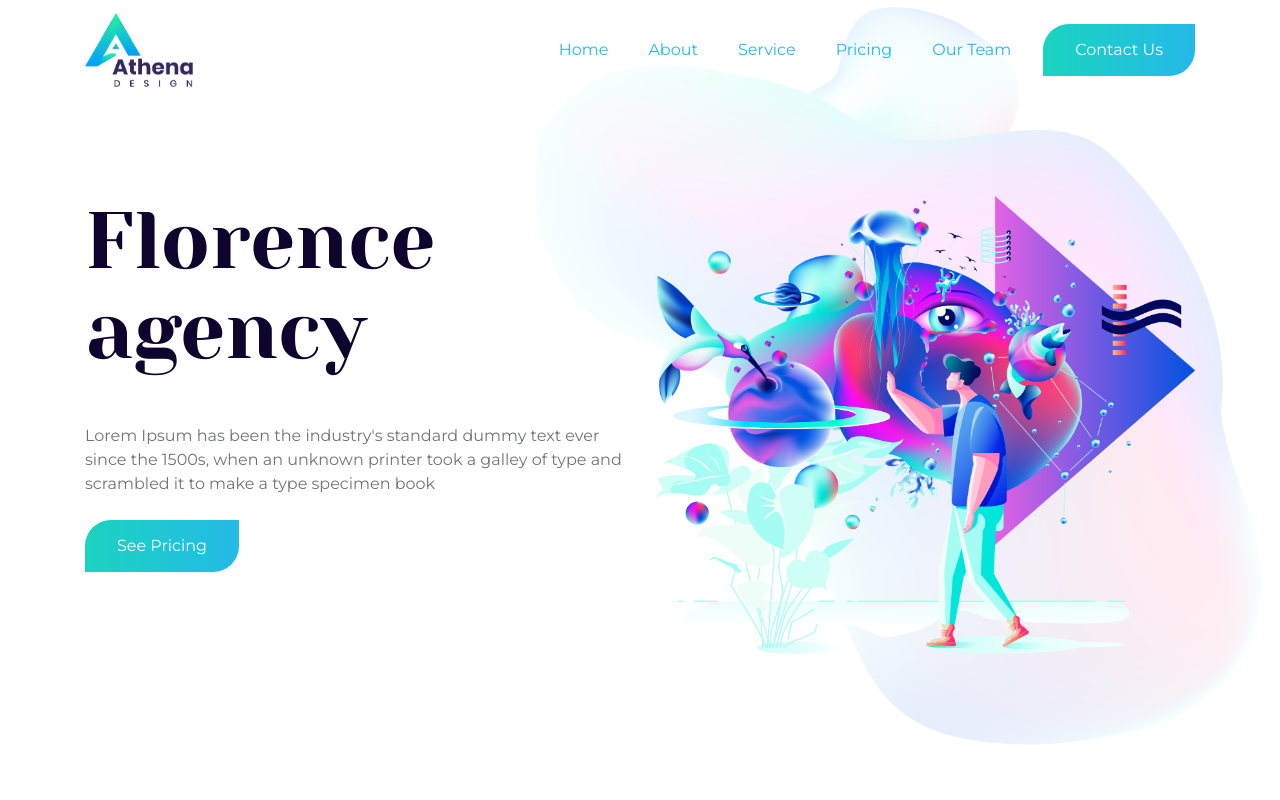
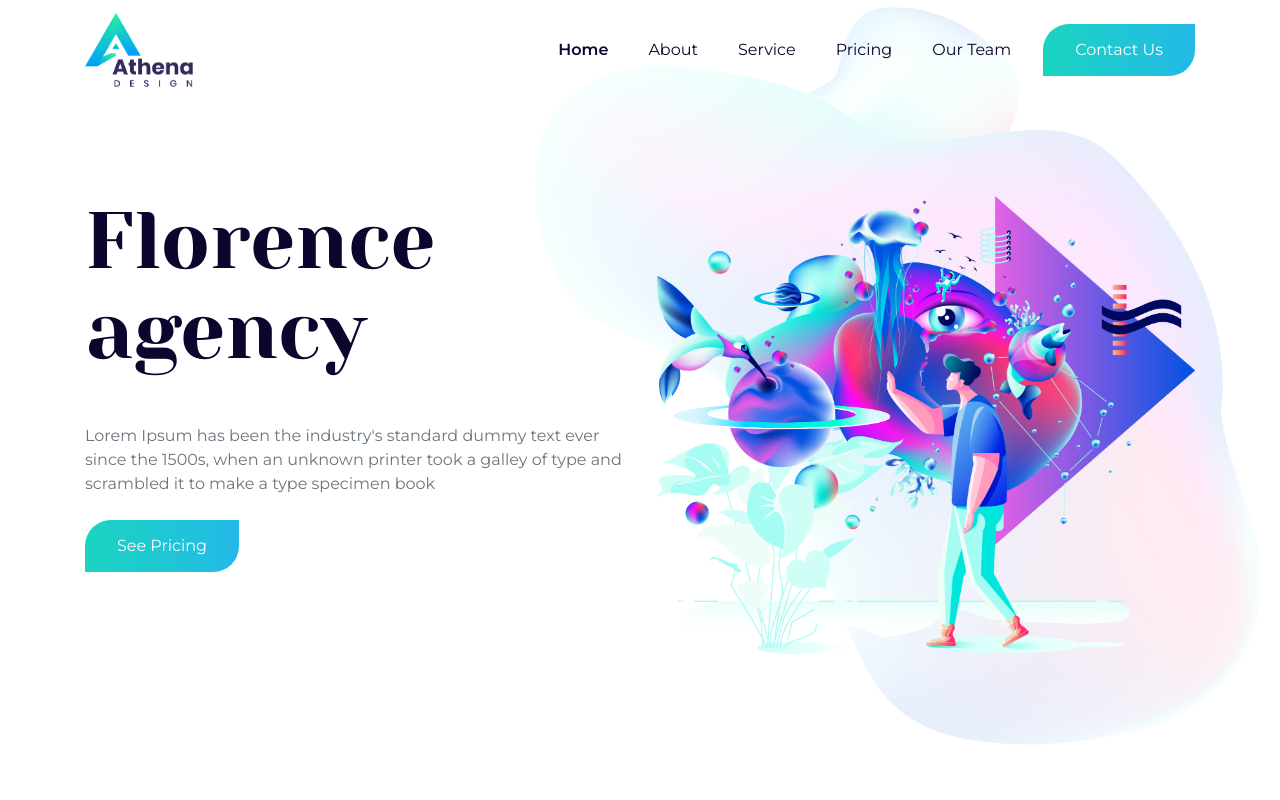
Before and after one commit to smswajan/athena-design, a React (Create React App) app: page / in a window 1280 px wide. Shown: the top 800 px of the page. Built offline with nearby package versions, Linux system fonts and the light colour scheme.

Commit message:
Bug fixed

```diff
--- a/public/index.html
+++ b/public/index.html
@@ -2,7 +2,7 @@
 <html lang="en">
   <head>
     <meta charset="utf-8" />
-    <link rel="icon" href="%PUBLIC_URL%/favicon.ico" />
+    <link rel="icon" href="%PUBLIC_URL%/favicon.png" />
     <meta name="viewport" content="width=device-width, initial-scale=1" />
     <meta name="theme-color" content="#000000" />
     <meta
--- a/src/Components/Header/Header.js
+++ b/src/Components/Header/Header.js
@@ -23,7 +23,7 @@ const Header = () => {
                     <Navbar.Collapse id="agency-navbar">
                         <Nav className="ml-auto text-center d-flex align-items-center">
                             <Nav.Item className="mr-4 text-dark">
-                                <Nav.Link href="/">Home</Nav.Link>
+                                <Nav.Link href="/" className="font-bold" >Home</Nav.Link>
                             </Nav.Item>
                             <Nav.Item className="mr-4 text-dark">
                                 <Nav.Link href="/">About</Nav.Link>
--- a/src/Components/Header/Header.scss
+++ b/src/Components/Header/Header.scss
@@ -4,3 +4,9 @@
 .navbar-toggler-icon {
     background-image: url("./menu.svg");
 }
+a.nav-link {
+    color: #0d052e;
+}
+a.nav-link:hover {
+    font-weight: 500;
+}
--- a/src/SCSS/main.scss
+++ b/src/SCSS/main.scss
@@ -23,6 +23,7 @@
 $theme-colors: (
     "primary": #24b9e8,
     "teal": #24b9e8,
+    "dark": #0d052e,
 );
 
 @import "../../node_modules/bootstrap/scss/bootstrap.scss";
```
Also changed, not shown: firebase.json (added), public/favicon.png (added), 1 other file (tests, documents, lock files or other folders).
